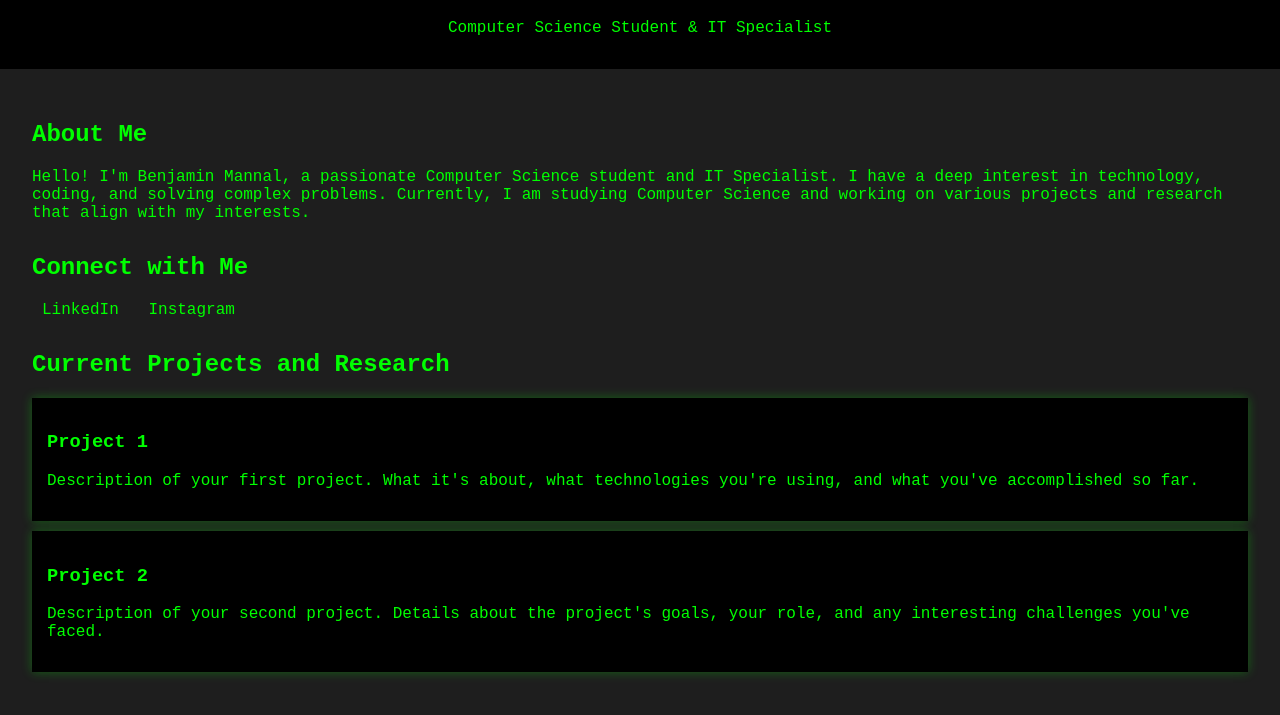
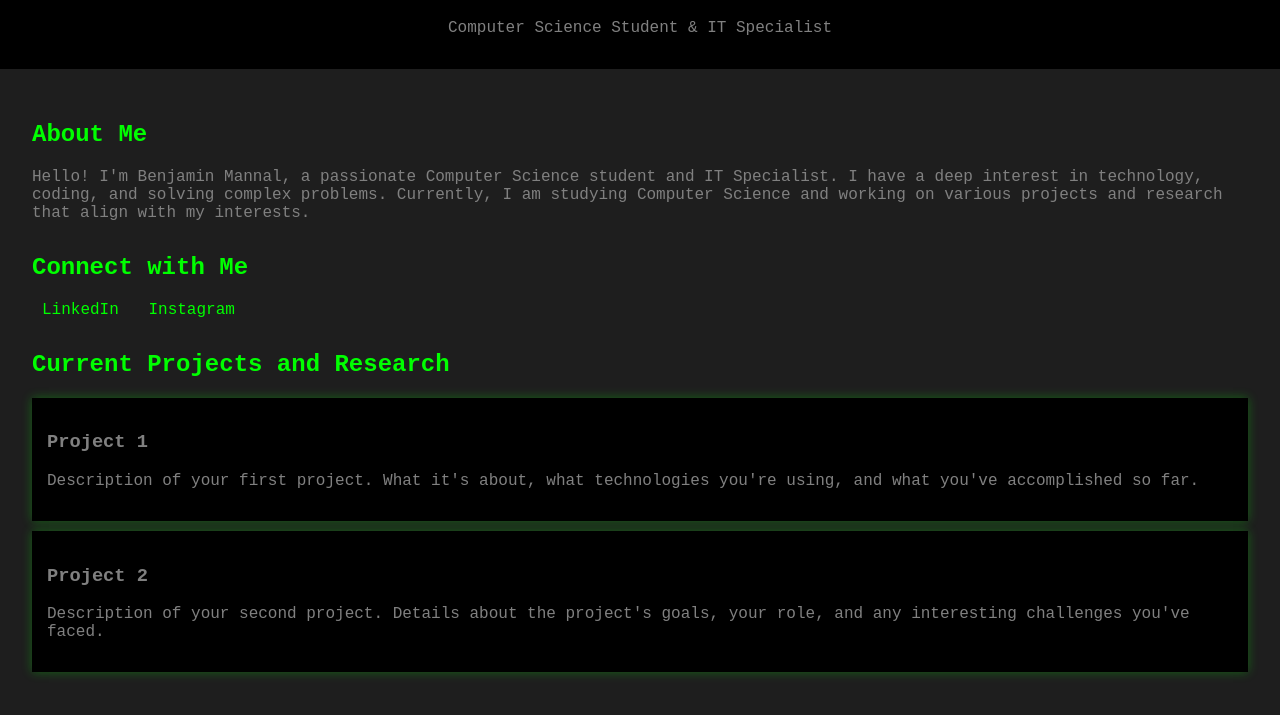
Before and after one commit to benimaru-afk/Benjamin-Mannal-Website, a plain HTML site: page index.html in a window 1280 px wide. Shown: the part 77-792 px from the top of the page. Drawn offline with Linux system fonts and the light colour scheme.

Commit message:
Add files via upload

```diff
--- a/index.html
+++ b/index.html
@@ -8,7 +8,7 @@
         body {
             font-family: 'Courier New', Courier, monospace;
             background-color: #1e1e1e;
-            color: #00ff00;
+            color: #808080;
             margin: 0;
             padding: 0;
         }
```
